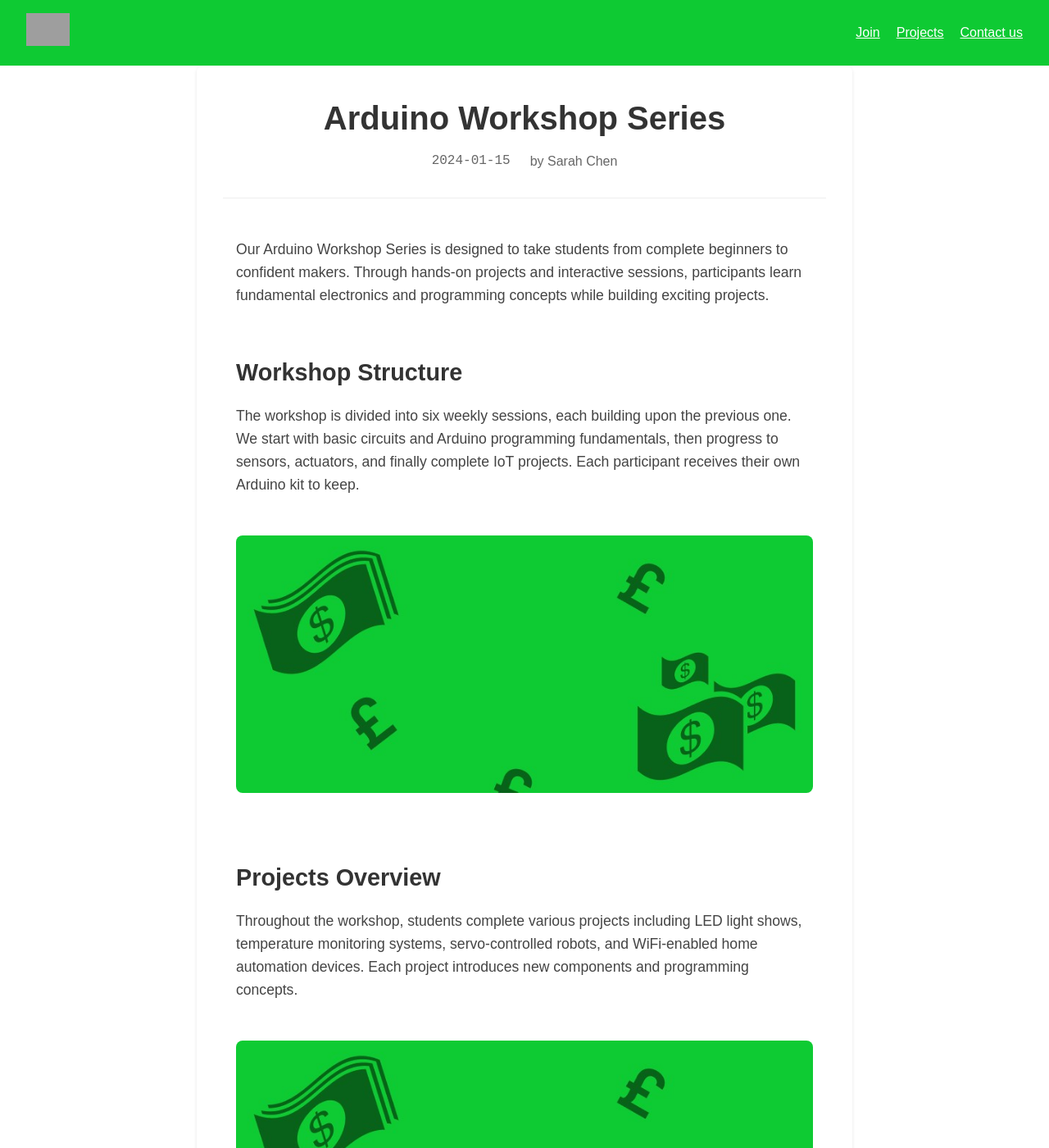
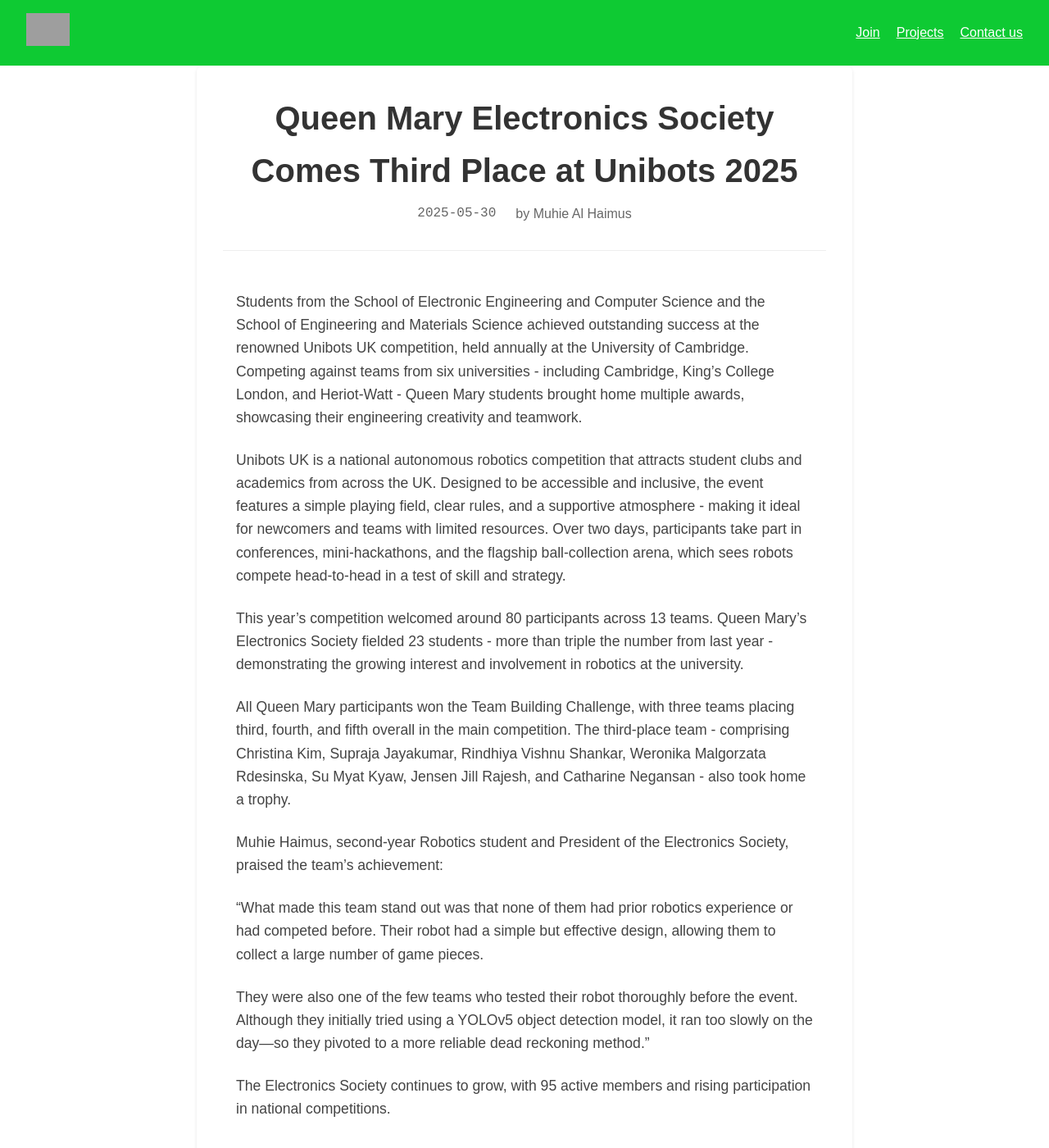
Before and after one commit to Queen-Mary-Electronics-Society/Queen-Mary-Electronics-Society.github.io, a Jekyll site: the page built from docs/_projects/arduino-workshop.md, in a window 1280 px wide and 1400 px high. Shown: the whole window at 82% size. Built offline with Jekyll 4.4.1, drawn with Linux system fonts in a browser that asks for light colours; some of the changed text lies outside the part shown; grey boxes are pictures that could not be loaded.

Commit message:
added new blog post

```diff
--- a/docs/_projects/arduino-workshop.md
+++ b/docs/_projects/arduino-workshop.md
@@ -1,31 +1,31 @@
 ---
 layout: project
-title: "Arduino Workshop Series"
-date: 2024-01-15
-start_date: 2024-01-15
+title: "Queen Mary Electronics Society Comes Third Place at Unibots 2025"
+date: 2025-05-30
+start_date: 2025-05-30
 end_date: null
-author: "Sarah Chen"
+author: "Muhie Al Haimus"
 summary: >
-  A comprehensive workshop series teaching Arduino
-  basics, from blinking LEDs to complex IoT projects.
+
 featured: true
-thumbnail: "assets/projects/arduino-workshop/thumbnail.jpg"
+thumbnail: "assets/projects/arduino-workshop/thumbnail.png"
 tags:
-  - Arduino
-  - programming
-  - electronics
-  - workshops
-  - IoT
+  - Competitions
+  -
 ---
 
-Our Arduino Workshop Series is designed to take students from complete beginners to confident makers. Through hands-on projects and interactive sessions, participants learn fundamental electronics and programming concepts while building exciting projects.
+Students from the School of Electronic Engineering and Computer Science and the School of Engineering and Materials Science achieved outstanding success at the renowned Unibots UK competition, held annually at the University of Cambridge. Competing against teams from six universities - including Cambridge, King’s College London, and Heriot-Watt - Queen Mary students brought home multiple awards, showcasing their engineering creativity and teamwork.
 
-## Workshop Structure
-The workshop is divided into six weekly sessions, each building upon the previous one. We start with basic circuits and Arduino programming fundamentals, then progress to sensors, actuators, and finally complete IoT projects. Each participant receives their own Arduino kit to keep.
+Unibots UK is a national autonomous robotics competition that attracts student clubs and academics from across the UK. Designed to be accessible and inclusive, the event features a simple playing field, clear rules, and a supportive atmosphere - making it ideal for newcomers and teams with limited resources. Over two days, participants take part in conferences, mini-hackathons, and the flagship ball-collection arena, which sees robots compete head-to-head in a test of skill and strategy.
 
-![Students working with Arduino boards during a workshop session](/assets/projects/arduino-workshop/structure.jpg)
+This year’s competition welcomed around 80 participants across 13 teams. Queen Mary's Electronics Society fielded 23 students - more than triple the number from last year - demonstrating the growing interest and involvement in robotics at the university.
 
-## Projects Overview
-Throughout the workshop, students complete various projects including LED light shows, temperature monitoring systems, servo-controlled robots, and WiFi-enabled home automation devices. Each project introduces new components and programming concepts.
+All Queen Mary participants won the Team Building Challenge, with three teams placing third, fourth, and fifth overall in the main competition. The third-place team - comprising Christina Kim, Supraja Jayakumar, Rindhiya Vishnu Shankar, Weronika Malgorzata Rdesinska, Su Myat Kyaw, Jensen Jill Rajesh, and Catharine Negansan - also took home a trophy.
 
-![Collection of completed Arduino projects from previous workshops](/assets/projects/arduino-workshop/projects.jpg)
+Muhie Haimus, second-year Robotics student and President of the Electronics Society, praised the team's achievement:
+
+“What made this team stand out was that none of them had prior robotics experience or had competed before. Their robot had a simple but effective design, allowing them to collect a large number of game pieces.
+
+They were also one of the few teams who tested their robot thoroughly before the event. Although they initially tried using a YOLOv5 object detection model, it ran too slowly on the day—so they pivoted to a more reliable dead reckoning method.”
+
+The Electronics Society continues to grow, with 95 active members and rising participation in national competitions.
```
Also changed, not shown: 3 other files.
